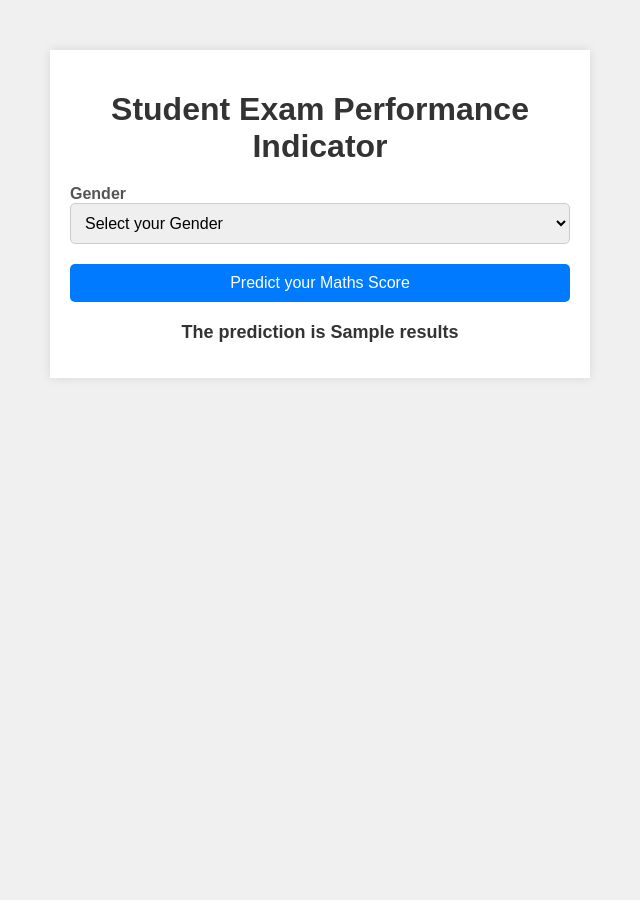
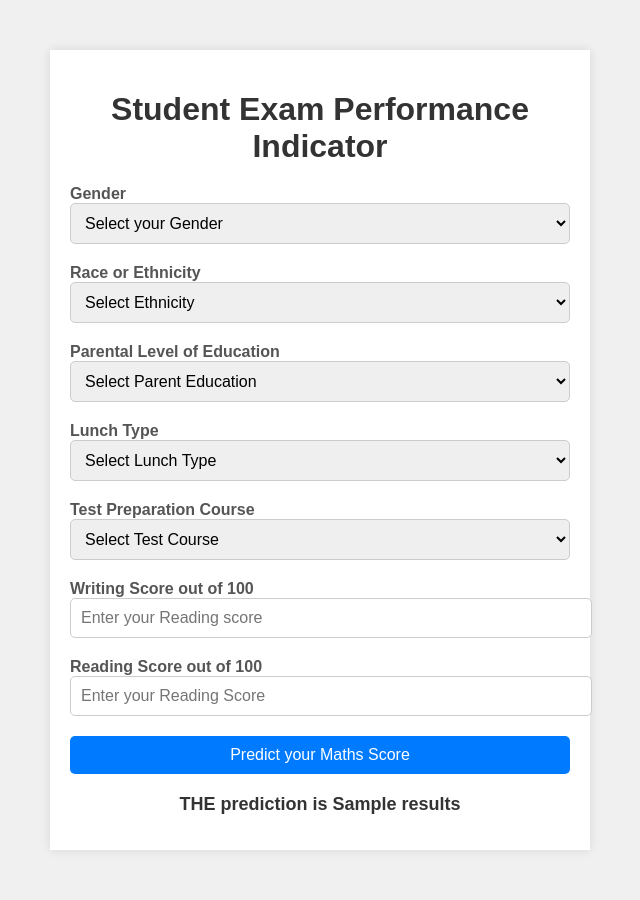
Before and after one commit to adi7820/mlproject, a Flask app: template templates/home.html in a window 1280 px wide. Shown: the whole page, without its empty margins (320-960 px from the left). Before the commit the page ends 378 px from the top, so only its background shows below. Run offline with Flask 3, Linux system fonts and the light colour scheme; the template is opened without the code that fills it: most values are stand-ins (such as "Sample title", 1, 10 or a date in 2020).

Commit message:
Beautify Pages

```diff
--- a/templates/home.html
+++ b/templates/home.html
@@ -88,15 +88,61 @@
                     <option value="female">Female</option>
                 </select>
             </div>
-            <!-- Add the other form elements here as in your original code -->
-            <!-- ... -->
-
+            <div class="mb-3">
+                <label class="form-label">Race or Ethnicity</label>
+                <select class="form-control" name="ethnicity" required>
+                    <option class="placeholder" selected disabled value="">Select Ethnicity</option>
+                    <option value="group A">Group A</option>
+                    <option value="group B">Group B</option>
+                    <option value="group C">Group C</option>
+                    <option value="group D">Group D</option>
+                    <option value="group E">Group E</option>
+                </select>
+            </div>
+            <div class="mb-3">
+                <label class="form-label">Parental Level of Education</label>
+                <select class="form-control" name="parental_level_of_education" required>
+                    <option class="placeholder" selected disabled value="">Select Parent Education</option>
+                    <option value="associate's degree">Associate's Degree</option>
+                    <option value="bachelor's degree">Bachelor's Degree</option>
+                    <option value="high school">High School</option>
+                    <option value="master's degree">Master's Degree</option>
+                    <option value="some college">Some College</option>
+                    <option value="some high school">Some High School</option>
+                </select>
+            </div>
+            <div class="mb-3">
+                <label class="form-label">Lunch Type</label>
+                <select class="form-control" name="lunch" required>
+                    <option class="placeholder" selected disabled value="">Select Lunch Type</option>
+                    <option value="free/reduced">Free/Reduced</option>
+                    <option value="standard">Standard</option>
+                </select>
+            </div>
+            <div class="mb-3">
+                <label class="form-label">Test Preparation Course</label>
+                <select class="form-control" name="test_preparation_course" required>
+                    <option class="placeholder" selected disabled value="">Select Test Course</option>
+                    <option value="none">None</option>
+                    <option value="completed">Completed</option>
+                </select>
+            </div>
+            <div class="mb-3">
+                <label class="form-label">Writing Score out of 100</label>
+                <input class="form-control" type="number" name="reading_score"
+                    placeholder="Enter your Reading score" min="0" max="100" required />
+            </div>
+            <div class="mb-3">
+                <label class="form-label">Reading Score out of 100</label>
+                <input class="form-control" type="number" name="writing_score"
+                    placeholder="Enter your Reading Score" min="0" max="100" required />
+            </div>
             <div class="mb-3">
                 <input class="btn btn-primary" type="submit" value="Predict your Maths Score" required />
             </div>
         </form>
         <h2 class="results">
-            The prediction is {{results}}
+            THE prediction is {{results}}
         </h2>
     </div>
 </body>
--- a/templates/index.html
+++ b/templates/index.html
@@ -57,7 +57,6 @@
 </head>
 <body>
     <div class="container">
-        <img src="images/IMG_20191214_201850_567.jpg" alt="Aditya Gupta" class="profile-img">
         <h1 class="name">Aditya Gupta</h1>
         <h2>Prediction of Maths Score on Various Factors</h2>
         <p>
```
